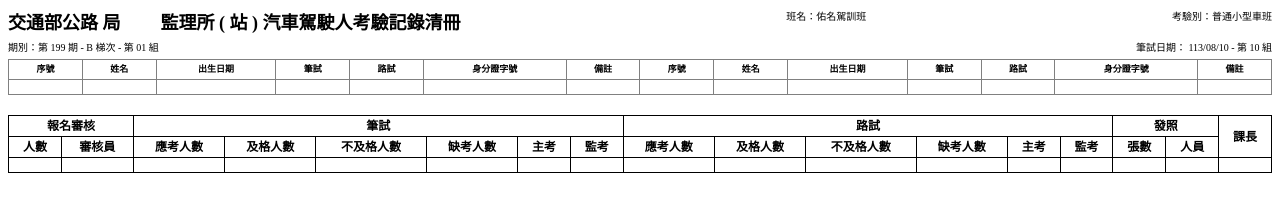
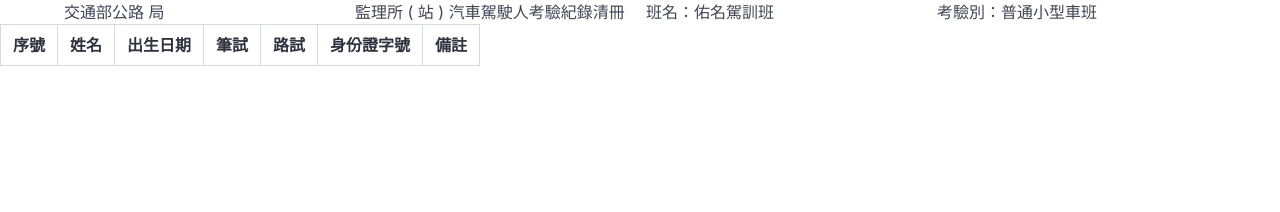
Before and after one commit to adlerlei/DriveAcademy-Manager, a plain HTML site: page print/written_exam_roster_template.html in a window 1280 px wide. Drawn offline with Linux system fonts and the light colour scheme.

Commit message:
html print

```diff
--- a/print/written_exam_roster_template.html
+++ b/print/written_exam_roster_template.html
@@ -1,172 +1,31 @@
-<style>
-    .header-row {
-        display: flex;
-        justify-content: space-between;
-        margin-bottom: 5px; /* 減少頂部和底部的間距 */
-    }
-    .header-item {
-        flex: 1;
-    }
-    .table-title {
-        font-size: large;
-        font-weight: bold;
-    }
-    table {
-        font-size: xx-small;
-        line-height: 1; /* 減少行高 */
-    }
-    td, th {
-        padding: 2px 5px; /* 減少上下padding，保持左右padding */
-        height: 15px; /* 設定固定高度 */
-        /*overflow: hidden;  如果內容超出，則隱藏 */
-        white-space: nowrap; /* 防止文字換行 */
-    }
-    @page {
-            size: A4 landscape;
-            /* margin: 0; */
-        }
-        @media print {
-            body {
-                width: 297mm;
-                height: 210mm;
-                /* margin: 20;
-                padding: 20; */
-            }
-            /* 隱藏所有默認的頁首頁尾 */
-            * {
-                -webkit-print-color-adjust: exact !important;
-                print-color-adjust: exact !important;
-            }
-            /* 移除所有邊距 */
-            /* @page {
-                margin: 20;
-            } */
-            /* 隱藏 URL 和頁碼 */
-            body::after {
-                content: none !important;
-            }
-            /* 隱藏瀏覽器默認的頁眉和頁腳 */
-            body {
-                -webkit-print-color-adjust: exact;
-                print-color-adjust: exact;
-            }
-        }
-        /* 確保內容不會被頁面邊緣切斷 */
-        .content {
-            padding: 10mm;
-            box-sizing: border-box;
-        }
-</style>
-
-<div class="header-row">
-    <div class="header-item, table-title">交通部公路 局</div>
-    <div class="header-item, table-title" style="margin-left: 40px">監理所 ( 站 ) 汽車駕駛人考驗記錄清冊</div>
-    <div class="header-item" style="text-align: right; font-size: x-small">班名：佑名駕訓班</div>
-    <div class="header-item" style="text-align-last: right;font-size: x-small">考驗別：普通小型車班</div>
-</div>
-<div class="header-row">
-    <div class="header-item" style="font-size: x-small">期別：第 199 期 - B 梯次 - 第 01 組</div>
-    <div class="header-item" style="text-align: right;font-size: x-small">筆試日期： 113/08/10 - 第 10 組</div>
-</div>
-
-<table border="1" style="border-collapse: collapse; width: 100%; font-size: xx-small; text-align: center">
-    <tr>
-        <th style="padding: 5px">序號</th>
-        <th style="padding: 5px">姓名</th>
-        <th style="padding: 5px">出生日期</th>
-        <th style="padding: 5px">筆試</th>
-        <th style="padding: 5px">路試</th>
-        <th style="padding: 5px">身分證字號</th>
-        <th style="padding: 5px">備註</th>
-        <th style="padding: 5px">序號</th>
-        <th style="padding: 5px">姓名</th>
-        <th style="padding: 5px">出生日期</th>
-        <th style="padding: 5px">筆試</th>
-        <th style="padding: 5px">路試</th>
-        <th style="padding: 5px">身分證字號</th>
-        <th style="padding: 5px">備註</th>
-    </tr>
-
-    <tr>
-        <td style="padding: 5px"></td>
-        <td style="padding: 5px"></td>
-        <td style="padding: 5px"></td>
-        <td style="padding: 5px"></td>
-        <td style="padding: 5px"></td>
-        <td style="padding: 5px"></td>
-        <td style="padding: 5px"></td>
-        <td style="padding: 5px"></td>
-        <td style="padding: 5px"></td>
-        <td style="padding: 5px"></td>
-        <td style="padding: 5px"></td>
-        <td style="padding: 5px"></td>
-        <td style="padding: 5px"></td>
-        <td style="padding: 5px"></td>
-    </tr>
-</table>
-
-<!-- 下方表格 -->
-<style>
-    .exam-summary-table {
-        width: 100%;
-        border-collapse: collapse;
-        font-size: 12px;
-    }
-    .exam-summary-table th, .exam-summary-table td {
-        border: 1px solid black;
-        padding: 4px;
-        text-align: center;
-        vertical-align: middle;
-    }
-    .exam-summary-table th {
-        /*background-color: #f0f0f0;*/
-        font-weight: bold;
-    }
-</style>
-
-<table class="exam-summary-table" style="margin-top: 20px;">
-    <tr>
-        <th colspan="2">報名審核</th>
-        <th colspan="6">筆試</th>
-        <th colspan="6">路試</th>
-        <th colspan="2">發照</th>
-        <th rowspan="2">課長</th>
-    </tr>
-    <tr>
-        <th>人數</th>
-        <th>審核員</th>
-        <th>應考人數</th>
-        <th>及格人數</th>
-        <th>不及格人數</th>
-        <th>缺考人數</th>
-        <th>主考</th>
-        <th>監考</th>
-        <th>應考人數</th>
-        <th>及格人數</th>
-        <th>不及格人數</th>
-        <th>缺考人數</th>
-        <th>主考</th>
-        <th>監考</th>
-        <th>張數</th>
-        <th>人員</th>
-    </tr>
-    <tr>
-        <td></td>
-        <td></td>
-        <td></td>
-        <td></td>
-        <td></td>
-        <td></td>
-        <td></td>
-        <td></td>
-        <td></td>
-        <td></td>
-        <td></td>
-        <td></td>
-        <td></td>
-        <td></td>
-        <td></td>
-        <td></td>
-        <td></td>
-    </tr>
-</table>
+<!DOCTYPE html>
+<html lang="en">
+    <head>
+        <meta charset="UTF-8" />
+        <title>筆試清冊列印</title>
+        <link rel="stylesheet" href="bulma/css/bulma.min.css">
+    </head>
+    <body>
+      <div class="container is-widescreen max-width">
+          <div class="grid">
+           <div class="cell">交通部公路 局</div>
+           <div class="cell">監理所 ( 站 ) 汽車駕駛人考驗紀錄清冊</div>
+           <div class="cell">班名：佑名駕訓班</div>
+           <div class="cell">考驗別：普通小型車班</div>
+       </div>
+      </div>
+        <table class="table is-bordered is-striped">
+            <thead>
+                <tr>
+                    <th>序號</th>
+                    <th>姓名</th>
+                    <th>出生日期</th>
+                    <th>筆試</th>
+                    <th>路試</th>
+                    <th>身份證字號</th>
+                    <th>備註</th>
+                </tr>
+            </thead>
+        </table>
+    </body>
+</html>
```
Also changed, not shown: .phcode.json (added), README.md.
